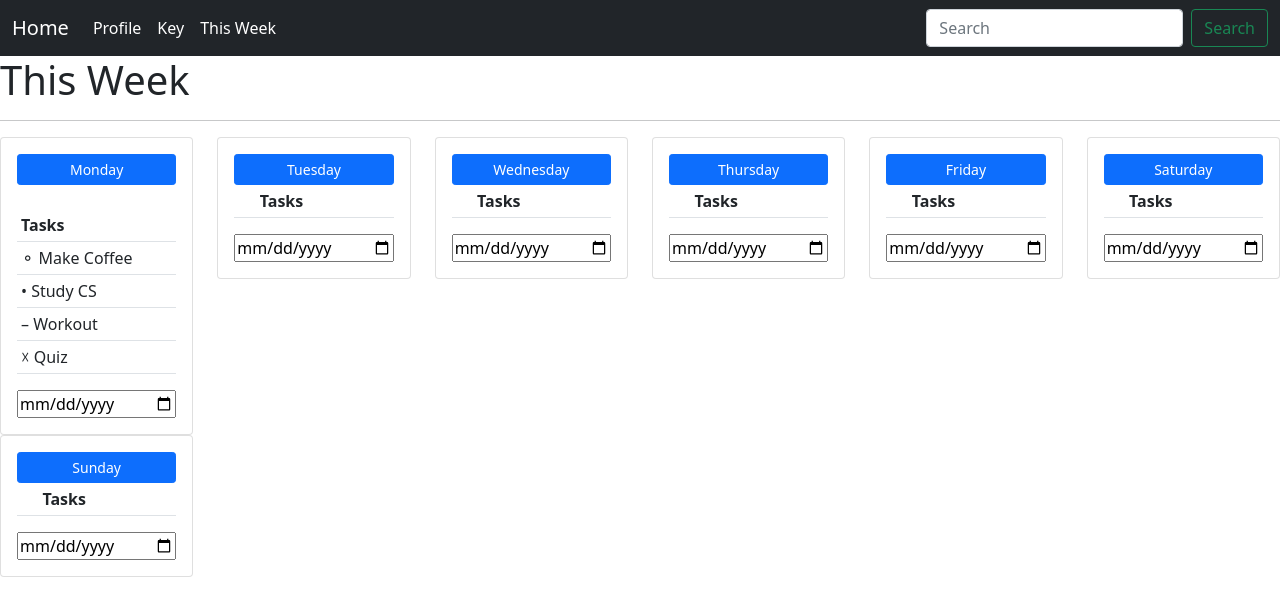
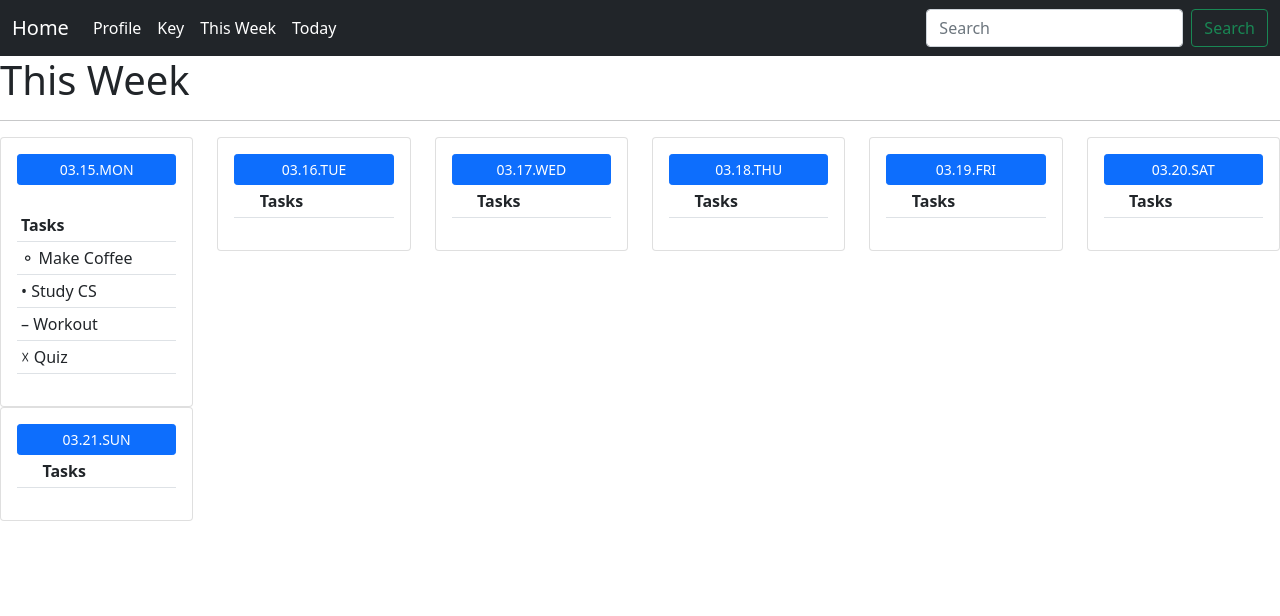
Before and after one commit to gabmnlx/Lagustan_lab1, a Django app: page /this_week/ in a window 1280 px wide. Shown: the top 616 px of the page. Run offline with Django 3.2, Linux system fonts and the light colour scheme; lists and menus that the app fills with data are empty.

Commit message:
updated dates and added Today page

```diff
--- a/Bujo/templates/home.html
+++ b/Bujo/templates/home.html
@@ -1,6 +1,8 @@
 {% extends 'navbar.html' %}
 {% load static %}
 {% block content %}
+
+
 
 <h1><strong>Your Bullet Journal</strong></h1>
 
--- a/Bujo/templates/key.html
+++ b/Bujo/templates/key.html
@@ -1,5 +1,5 @@
 {% extends 'navbar.html' %}
-
+{% block title %} Key {% endblock %}
 {% block content %}
 
 <h1>Key</h1>
--- a/Bujo/templates/navbar.html
+++ b/Bujo/templates/navbar.html
@@ -8,7 +8,7 @@
 
     <link href="https://cdn.jsdelivr.net/npm/bootstrap@5.0.0-beta2/dist/css/bootstrap.min.css" rel="stylesheet" integrity="sha384-BmbxuPwQa2lc/FVzBcNJ7UAyJxM6wuqIj61tLrc4wSX0szH/Ev+nYRRuWlolflfl" crossorigin="anonymous">
 
-    <title>Document</title>
+    <title>{% block title %} Your Bujo {% endblock %}</title>
 </head>
 <body>
     <nav class="navbar navbar-expand-lg navbar-dark bg-dark">
@@ -32,6 +32,10 @@
                 <a class="nav-link active" aria-current="page" href="{% url 'week' %}">This Week</a>
               </li>
 
+              <li class="nav-item">
+                <a class="nav-link active" aria-current="page" href="{% url 'today' %}">Today</a>
+              </li>
+
             </ul>
             <form class="d-flex">
               <input class="form-control me-2" type="search" placeholder="Search" aria-label="Search">
--- a/Bujo/templates/profile.html
+++ b/Bujo/templates/profile.html
@@ -1,4 +1,5 @@
 {% extends 'navbar.html' %}
+{% block title %} Profile {% endblock %}
 
 {% block content %}
 
--- a/Bujo/templates/week.html
+++ b/Bujo/templates/week.html
@@ -1,5 +1,5 @@
 {% extends 'navbar.html' %}
-
+{% block title %} This Week {% endblock %}
 {% block content %}
 
 <!-- <div class="row">
@@ -37,7 +37,7 @@
 <div class="row">
     <div class="col-md-2">
         <div class="card card-body">
-        <a class="btn btn-primary  btn-sm btn-block" href="">Monday</a> <br>
+        <a class="btn btn-primary  btn-sm btn-block" href="">03.15.MON</a> <br>
       <table class="table table-sm">
        <tr>
            <th>Tasks</th>
@@ -62,7 +62,6 @@
 
 
       </table>
-      <input type="date" id="theDate">
      </div>
     </div>
 
@@ -70,14 +69,13 @@
 
 
         <div class="card card-body">
-        <a class="btn btn-primary  btn-sm btn-block" href="">Tuesday</a>
+        <a class="btn btn-primary  btn-sm btn-block" href="">03.16.TUE</a>
       <table class="table table-sm">
        <tr>
            <th></th>
            <th>Tasks</th>
        </tr>
       </table>
-      <input type="date" id="theDate">
      </div>
     </div>
 
@@ -85,70 +83,65 @@
 
 
         <div class="card card-body">
-        <a class="btn btn-primary  btn-sm btn-block" href="">Wednesday</a>
+        <a class="btn btn-primary  btn-sm btn-block" href="">03.17.WED</a>
       <table class="table table-sm">
        <tr>
            <th></th>
            <th>Tasks</th>
        </tr>
       </table>
-      <input type="date" id="theDate">
      </div>
     </div>
     <div class="col-md-2">
 
 
         <div class="card card-body">
-        <a class="btn btn-primary  btn-sm btn-block" href="">Thursday</a>
+        <a class="btn btn-primary  btn-sm btn-block" href="">03.18.THU</a>
       <table class="table table-sm">
        <tr>
            <th></th>
            <th>Tasks</th>
        </tr>
       </table>
-      <input type="date" id="theDate">
      </div>
     </div>
     <div class="col-md-2">
 
 
         <div class="card card-body">
-        <a class="btn btn-primary  btn-sm btn-block" href="">Friday</a>
+        <a class="btn btn-primary  btn-sm btn-block" href="">03.19.FRI</a>
       <table class="table table-sm">
        <tr>
            <th></th>
            <th>Tasks</th>
        </tr>
       </table>
-      <input type="date" id="theDate">
      </div>
     </div>
     <div class="col-md-2">
 
 
         <div class="card card-body">
-        <a class="btn btn-primary  btn-sm btn-block" href="">Saturday</a>
+        <a class="btn btn-primary  btn-sm btn-block" href="">03.20.SAT</a>
       <table class="table table-sm">
        <tr>
            <th></th>
            <th>Tasks</th>
        </tr>
       </table>
-      <input type="date" id="theDate">
      </div>
     </div>
     <div class="col-md-2">
 
 
         <div class="card card-body">
-        <a class="btn btn-primary  btn-sm btn-block" href="">Sunday</a>
+        <a class="btn btn-primary  btn-sm btn-block" href="">03.21.SUN</a>
       <table class="table table-sm">
        <tr>
            <th></th>
            <th>Tasks</th>
        </tr>
       </table>
-      <input type="date" id="theDate">
      </div>
     </div>
    </div>
--- a/Bujo/todo/urls.py
+++ b/Bujo/todo/urls.py
@@ -6,6 +6,7 @@ urlpatterns = [
     path('name/',views.name, name='name'),
     path('profile/', views.profile, name='profile'),
     path('this_week/', views.week, name='week'),
-    path('key/', views.key, name='key')
+    path('key/', views.key, name='key'),
+    path('today/', views.today, name='today')
 
 ]
--- a/Bujo/todo/views.py
+++ b/Bujo/todo/views.py
@@ -1,5 +1,6 @@
 from django.shortcuts import render
 from .models import Name
+from datetime import date, datetime
 
 
 def home(request):
@@ -32,8 +33,18 @@ def profile(request):
 
 
 def week(request):
+
     return render(request, 'week.html')
 
 
 def key(request):
     return render(request, 'key.html')
+
+
+def today(request):
+    today = datetime.now().strftime('%m.%d')
+    day = datetime.today().strftime('%A')[0:3].upper()
+    date = today + '.' + day
+
+
+    return render(request, 'today.html',{'date':date})
```
Also changed, not shown: Bujo/templates/today.html (+19 -0 lines), Bujo/db.sqlite3.
